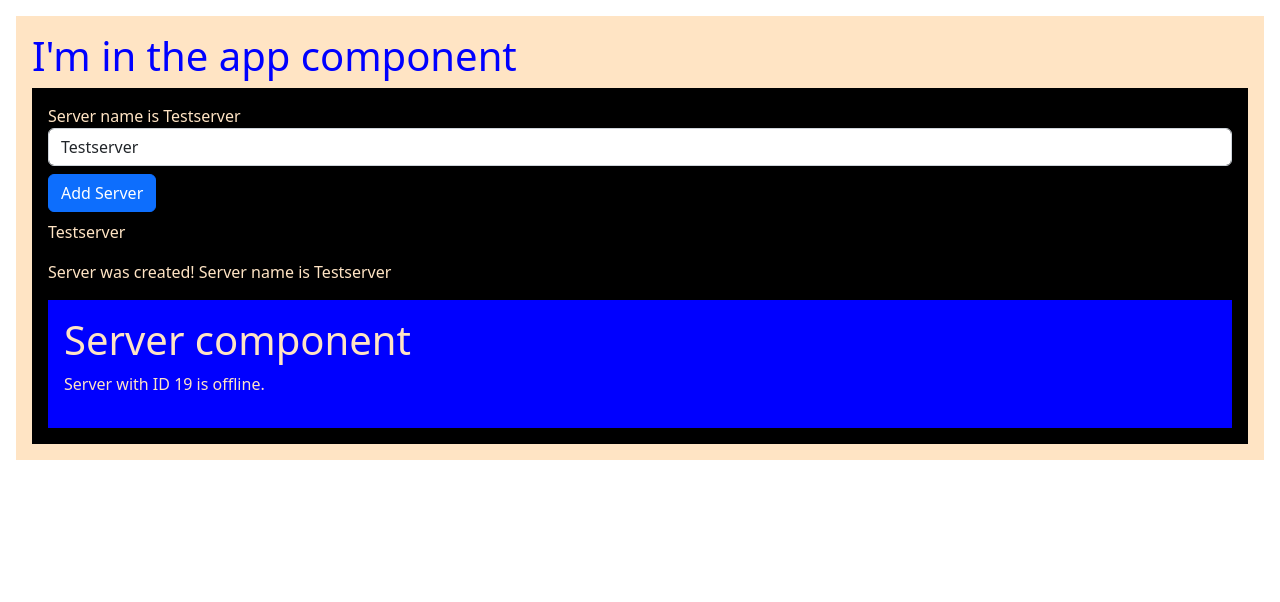
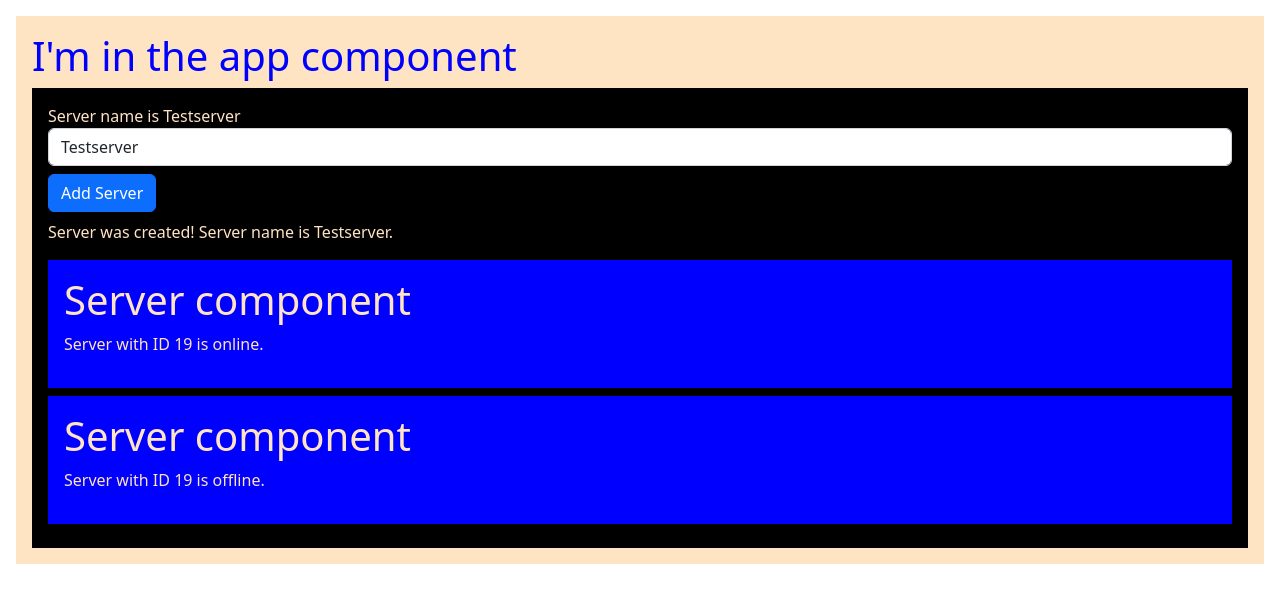
Before and after one commit to Kiiskii/my-dream-app, an Angular app: page / in a window 1280 px wide. Both pictures are taken after a click on the button "Add Server". Shown: the top 602 px of the page. Built offline with nearby package versions, Linux system fonts and the light colour scheme.

Commit message:
Add ngIf directive and randomizastion to server component

```diff
--- a/src/app/server/server.component.html
+++ b/src/app/server/server.component.html
@@ -1,4 +1,4 @@
-<section class="app-server">
+<section class="app-server mb-2">
   <h1>Server component</h1>
   <p>{{ "Server" }} with ID {{ serverId }} is {{ getServerStatus() }}.</p>
 </section>
--- a/src/app/server/server.component.ts
+++ b/src/app/server/server.component.ts
@@ -13,7 +13,9 @@ export class ServerComponent implements OnInit {
     return this.serverStatus;
   }
 
-  constructor() {}
+  constructor() {
+    this.serverStatus = Math.random() > 0.5 ? 'online' : 'offline';
+  }
 
   ngOnInit(): void {}
 }
--- a/src/app/servers/servers.component.html
+++ b/src/app/servers/servers.component.html
@@ -13,7 +13,14 @@
   >
     Add Server
   </button>
-  <p>{{ serverName }}</p>
-  <p>{{ serverCreationStatus }}</p>
+  <!-- <p>{{ serverName }}</p>
+  <p>{{ serverCreationStatus }}</p> -->
+  <p *ngIf="serverCreated">
+    Server was created! Server name is {{ serverName }}.
+  </p>
+  <ng-template #noServer>
+    <p>No server created!</p>
+  </ng-template>
+  <app-server></app-server>
   <app-server></app-server>
 </section>
--- a/src/app/servers/servers.component.ts
+++ b/src/app/servers/servers.component.ts
@@ -9,6 +9,7 @@ export class ServersComponent implements OnInit {
   allowNewServer: boolean = false;
   serverCreationStatus = 'No server was created!';
   serverName = 'Testserver';
+  serverCreated = false;
 
   constructor() {
     setTimeout(() => {
@@ -19,6 +20,7 @@ export class ServersComponent implements OnInit {
   ngOnInit(): void {}
 
   onCreateServer() {
+    this.serverCreated = true;
     this.serverCreationStatus =
       'Server was created! Server name is ' + this.serverName;
   }
```
